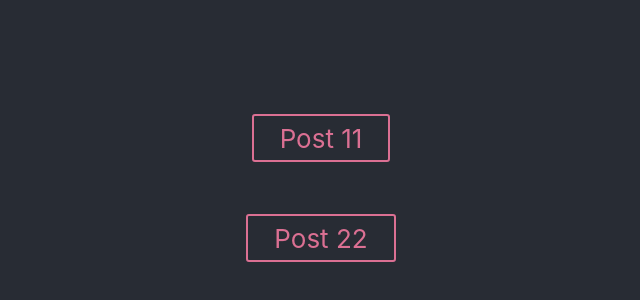
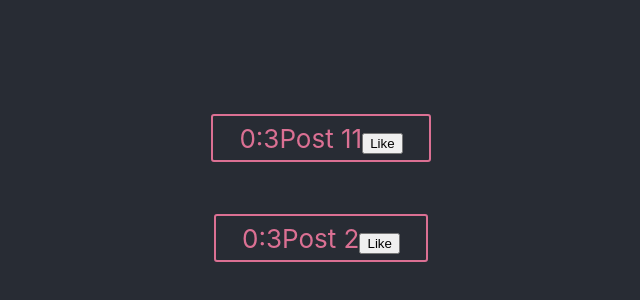
Before and after one commit to miguelamores/reddit-clone, a React (Create React App) app: page / in a window 1280 px wide. Shown: the part 212-512 px from the top of the page, without its empty margins (319-959 px from the left). Built offline with nearby package versions, Linux system fonts and the light colour scheme.

Commit message:
Add time to post with a button

```diff
--- a/src/App.js
+++ b/src/App.js
@@ -8,7 +8,7 @@ import Post from "./components/Post";
 const App = ({ expiryTimestamp }) => {
   const [posts, setPosts] = useState([
     { id: 1, name: "Post 11" },
-    { id: 2, name: "Post 22" },
+    { id: 2, name: "Post 2" },
   ]);
 
   const removePost = (id) => {
--- a/src/components/Post.js
+++ b/src/components/Post.js
@@ -1,4 +1,4 @@
-import React from "react";
+import React, { useCallback } from "react";
 import styled from "styled-components";
 import { useTimer } from "react-timer-hook";
 
@@ -17,11 +17,21 @@ const Post = ({ children, expiryTimestamp, id, removePost }) => {
     expiryTimestamp,
     onExpire: () => removePost(id),
   });
-  console.log(seconds);
+
+  const handleLike = useCallback(() => {
+    const time = new Date();
+    time.setSeconds(time.getSeconds() + seconds + 10);
+    restart(time);
+  }, [restart, seconds]);
 
   return (
-    <Card id={id} onClick={() => removePost(id)}>
+    <Card
+      id={id}
+      //onClick={() => false && removePost(id)}
+    >
+      {minutes}:{seconds}
       {children}
+      <Like onClick={handleLike}>Like</Like>
     </Card>
   );
 };
@@ -37,4 +47,6 @@ const Card = styled.div`
   display: block;
 `;
 
+const Like = styled.button``;
+
 export default Post;
```
